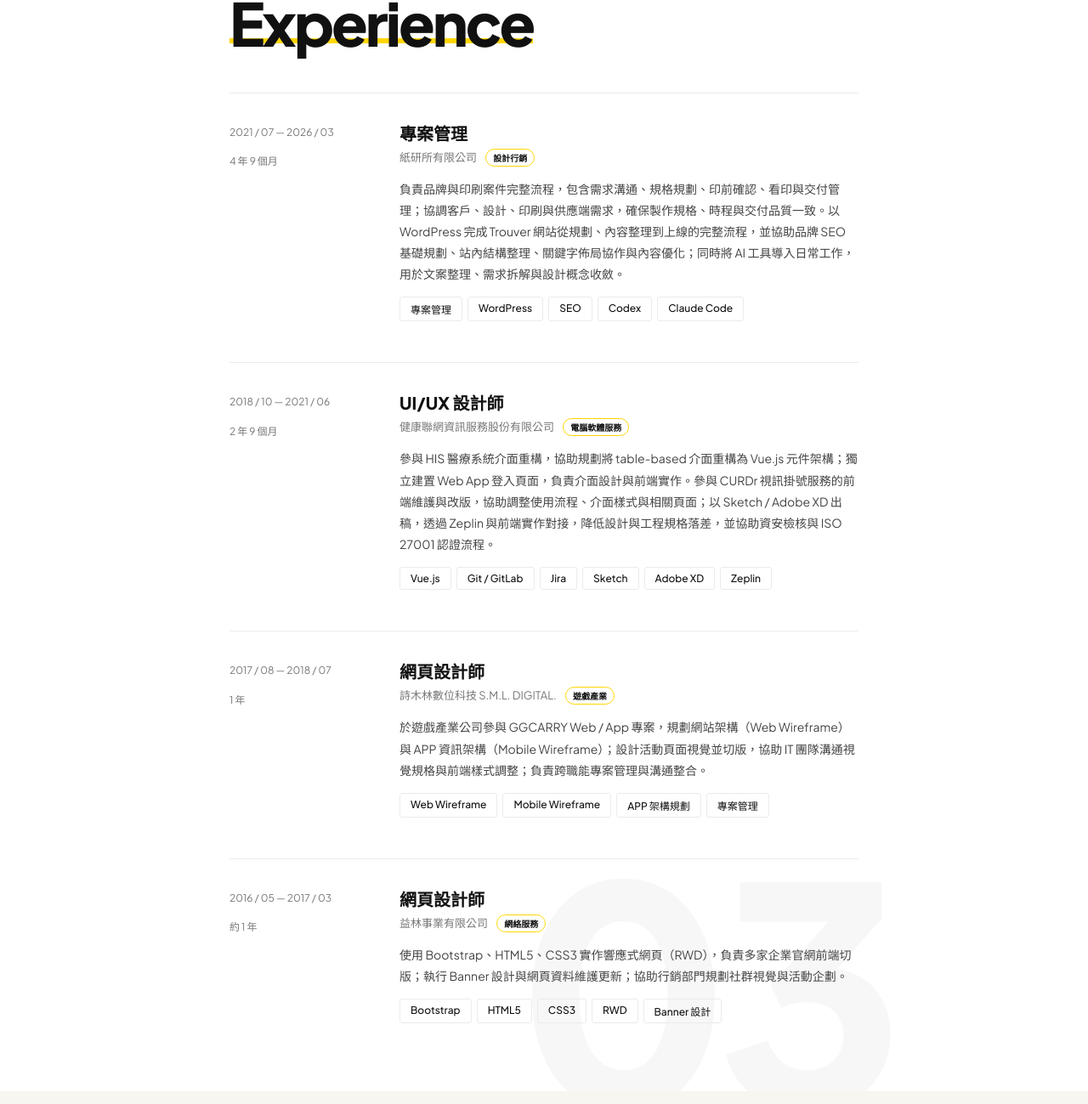
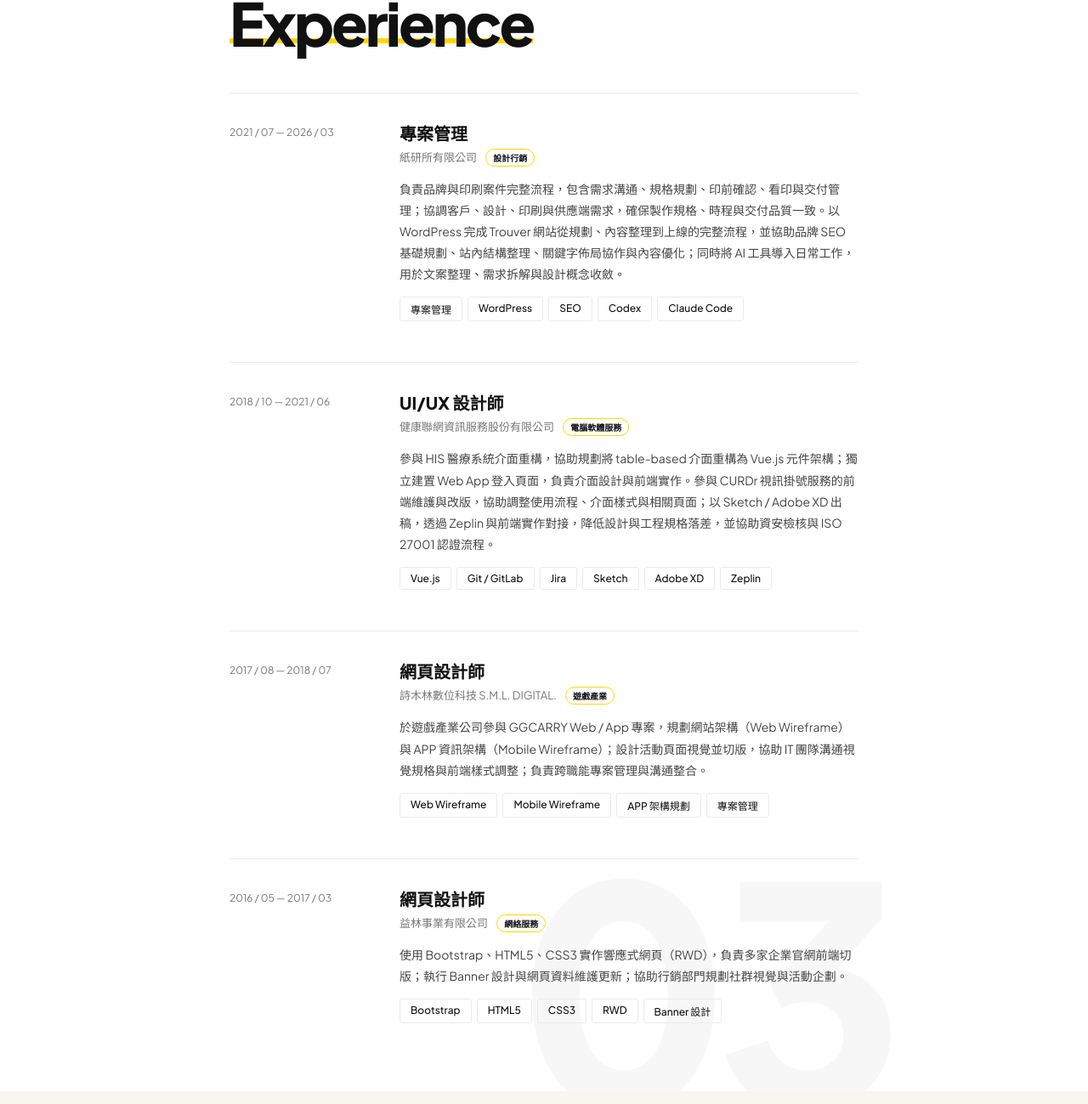
Before and after one commit to C9Jimmy/cc-prototypes, a plain HTML site: page index.html in a window 1280 px wide. Shown: the part 1730-3029 px from the top of the page at 85% size. Drawn offline with Linux system fonts and the light colour scheme.

Commit message:
Remove experience duration labels

```diff
--- a/index.html
+++ b/index.html
@@ -164,7 +164,7 @@
       <div class="exp-list">
 
         <div class="exp-row">
-          <div class="exp-year"><span class="exp-date">2021 / 07 — 2026 / 03</span><span class="exp-duration">4 年 9 個月</span></div>
+          <div class="exp-year"><span class="exp-date">2021 / 07 — 2026 / 03</span></div>
           <div class="exp-main">
             <div class="exp-role">專案管理</div>
             <div class="exp-co">紙研所有限公司 <span class="tag">設計行銷</span></div>
@@ -176,7 +176,7 @@
         </div>
 
         <div class="exp-row">
-          <div class="exp-year"><span class="exp-date">2018 / 10 — 2021 / 06</span><span class="exp-duration">2 年 9 個月</span></div>
+          <div class="exp-year"><span class="exp-date">2018 / 10 — 2021 / 06</span></div>
           <div class="exp-main">
             <div class="exp-role">UI/UX 設計師</div>
             <div class="exp-co">健康聯網資訊服務股份有限公司 <span class="tag">電腦軟體服務</span></div>
@@ -188,7 +188,7 @@
         </div>
 
         <div class="exp-row">
-          <div class="exp-year"><span class="exp-date">2017 / 08 — 2018 / 07</span><span class="exp-duration">1 年</span></div>
+          <div class="exp-year"><span class="exp-date">2017 / 08 — 2018 / 07</span></div>
           <div class="exp-main">
             <div class="exp-role">網頁設計師</div>
             <div class="exp-co">詩木林數位科技 S.M.L. DIGITAL. <span class="tag">遊戲產業</span></div>
@@ -200,7 +200,7 @@
         </div>
 
         <div class="exp-row">
-          <div class="exp-year"><span class="exp-date">2016 / 05 — 2017 / 03</span><span class="exp-duration">約 1 年</span></div>
+          <div class="exp-year"><span class="exp-date">2016 / 05 — 2017 / 03</span></div>
           <div class="exp-main">
             <div class="exp-role">網頁設計師</div>
             <div class="exp-co">益林事業有限公司 <span class="tag">網絡服務</span></div>
```
